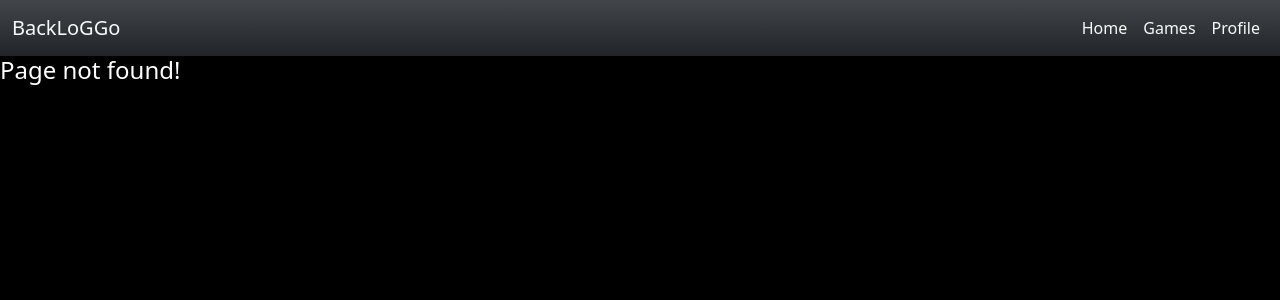
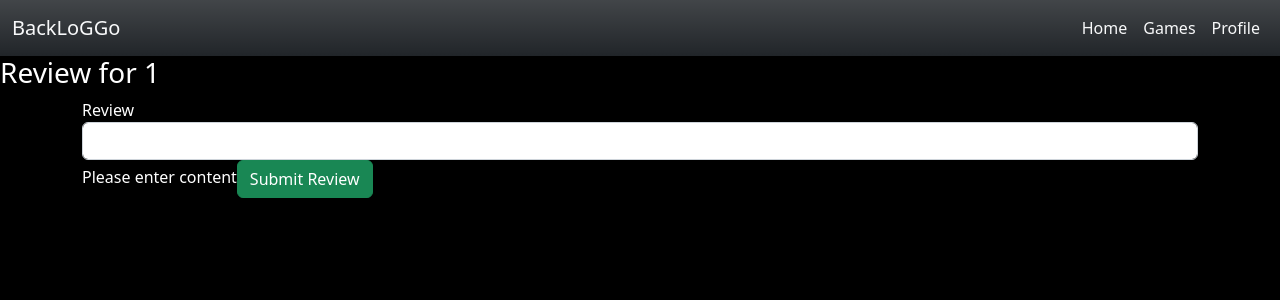
Before and after one commit to s-carter91/T3A2-B, a React (Vite) app in the folder frontend/: page /games/1/addreview in a window 1280 px wide. Before the commit this address had no page. Shown: the top 300 px of the page. Built offline with nearby package versions, Linux system fonts and the light colour scheme.

Commit message:
New Review page completed

```diff
--- a/frontend/src/components/App.jsx
+++ b/frontend/src/components/App.jsx
@@ -1,10 +1,11 @@
 import React, { useState } from 'react'
 import Navbar from './Navbar'
-import { Routes, Route, useParams } from 'react-router-dom'
+import { Routes, Route, useParams, useNavigate } from 'react-router-dom'
 import GameDetails from './GameDetails'
 import Games from './Games'
 import Home from './Home'
 import Profile from './Profile'
+import NewReview from './NewReview'
 
 const seedGames =[
   {
@@ -47,7 +48,9 @@ const seedGames =[
 
 
 const App = () => {
+  const nav = useNavigate()
   const [games, SetGames] = useState(seedGames)
+  const [ reviews, setReview ] = useState([])
 
 //HOC
   const ShowGameWrapper = () => {
@@ -57,7 +60,27 @@ const App = () => {
     return game_card ? <GameDetails game={game_card} /> : <h4>Game not found!</h4>
 }
 
-
+const addReview = async (game, content, user) => {
+  const id = reviews.length
+  games.find((game => game.name === game))
+  // add a new entry
+  const newReview = {
+    gameId: game,
+    content: content,
+    userId : user
+  }
+  const insertedReview = await fetch('http://localhost:4002/reviews',{
+      method: 'POST',
+      headers: {
+        Accept: 'application/json',
+        'Content-Type': 'application/json'
+      },
+      body: JSON.stringify(newReview)
+    })
+    const data = await insertedReview.json()
+    setReview([...reviews, data])
+    nav(`/games`)
+}
 
   return (
     <>
@@ -66,7 +89,8 @@ const App = () => {
       <Route path='/' element={<Home />} />
       <Route path='/games' element={<Games games={games} />} />
       <Route path='/users' element={<Profile />} />
-      <Route path='/games/:game_id' element={<ShowGameWrapper />} />
+      <Route path='/games/:game_id' element={<ShowGameWrapper reviews={reviews}/>} />
+      <Route path='/games/:game_Id/addreview' element={<NewReview addReview={addReview}/>} />
       <Route path='*' element={<h4>Page not found!</h4>} />
     </Routes>
     </>
--- a/frontend/src/components/Home.jsx
+++ b/frontend/src/components/Home.jsx
@@ -47,10 +47,10 @@ const Home = () => {
                                 </div>
                                 <div className="row">
                                     {/* <div className="flex flex-col md:flex-row items-center justify-center"> */}
-                                        <div className='col bg-secondary text-white'>
+                                        <div className='col bg-secondary m-1'>
                                             {CardItem(carddata.gamesCard[0])}
                                         </div>
-                                        <div className='col'>
+                                        <div className='col bg-secondary m-1'>
                                             {CardItem(carddata.gamesCard[1])}
                                         </div>
                                         {/* <div className='col'>
--- a/frontend/src/components/NewReview.jsx
+++ b/frontend/src/components/NewReview.jsx
@@ -1,28 +1,33 @@
 import React, { useState } from 'react'
+import { useParams } from 'react-router-dom'
 
-const NewReview = ({ gameid }) => {
-    const { gameid } = useParams()
-    const [ reviews, setReview ] = useState('')
+const NewReview = ({ addReview }) => {
+    const { game_Id } = useParams()
+    // const gameId= game_Id
 
-const addReview = async (game, content, user) => { // adding this function to the entry/new route allows the route to create an entry
-    const id = entries.length
-    games.find((game => game.name === game))
-    // add a new entry
-    const newReview = {
-      gameId: game,
-      content: content,
-      userId : user
+    const [content, setContent] = useState('')
+    const userId = '63d14625a9c87120c737c106'
+
+    const handleSubmit = (evt) => {
+        evt.preventDefault()
+        addReview(game_Id, content, userId)
+        console.log(game_Id, userId, content)
     }
-    const returnedReview = await fetch('http://localhost:4002/reivews',{
-        method: 'POST',
-        headers: {
-          Accept: 'application/json',
-          'Content-Type': 'application/json' // only need quotes on key if it is multiple words
-        },
-        body: JSON.stringify(newReview) // the one place it won't stringify itself
-      })
-      const data = JSON.parse(returnedReview.json)
-      setReview([...reviews, data]) // using expansion operator creates a new array from the current array and adds in the new one
-      nav(`/users`)
+
+    return (
+        <>
+            <h3>Review for {`${game_Id}`}</h3>
+            <form className="container" onSubmit={handleSubmit}>
+                <div className="form-group">
+                    <label>Review</label>
+                    <input value={content} onChange={evt => setContent(evt.target.value)} className="form-control" type="text"></input>
+                    {content.length == 0 && <span className="alert-warning"> Please enter content</span>}
+
+                    <button className="btn btn-success" type="submit">Submit Review</button>
+                </div>
+            </form>
+        </>
+    )
 }
-}
+
+export default NewReview
```
Also changed, not shown: 1 other file (tests, documents, lock files or other folders).
